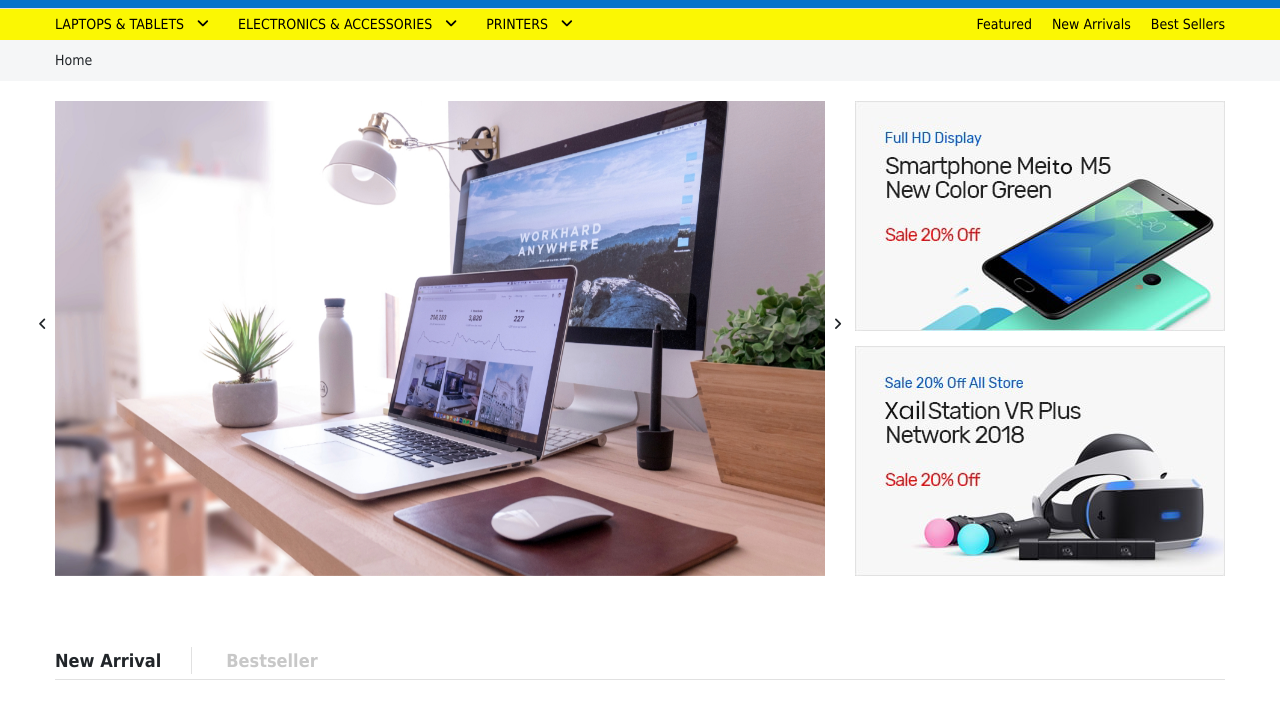
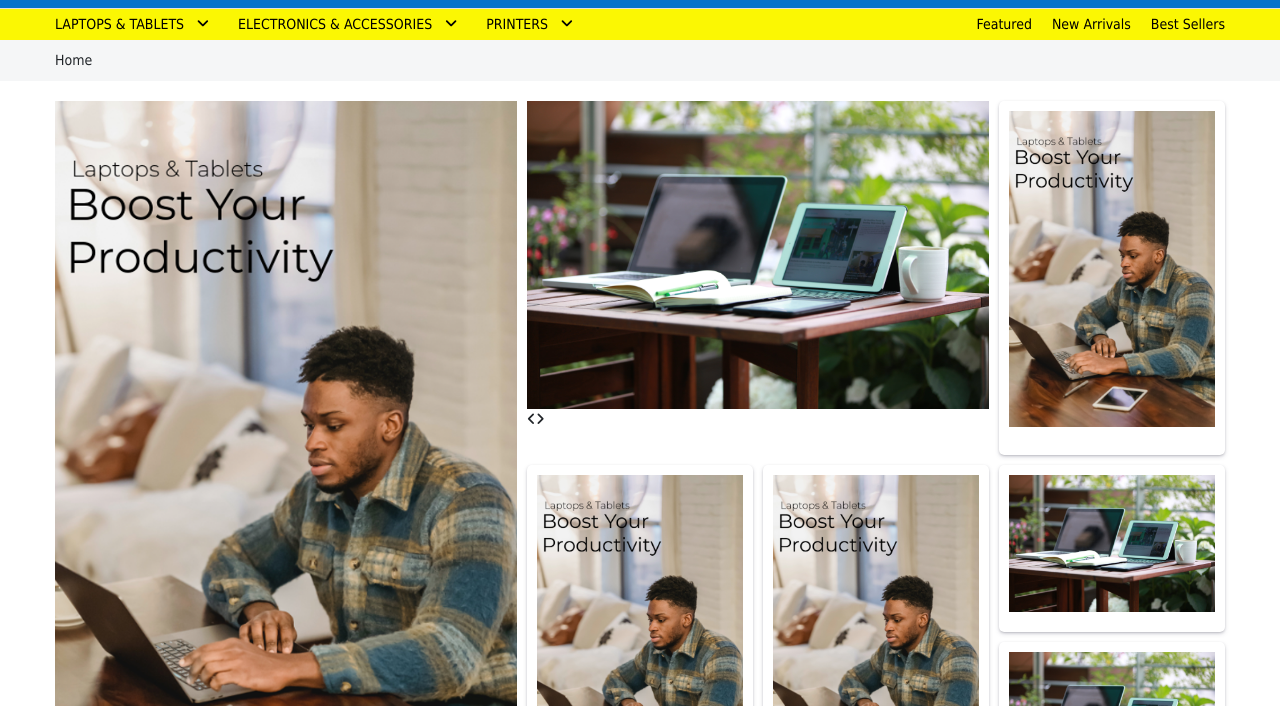
Before and after one commit to ErvinC256/ecommerce-microservices-frontend, a website: page index.html in a window 1280 px wide. Shown: the part 94-800 px from the top of the page. Drawn offline with nearby package versions, Linux system fonts and the light colour scheme; no server answers; files whose address does not match are found by name.

Commit message:
created grid for banner area

```diff
--- a/index.html
+++ b/index.html
@@ -120,49 +120,65 @@
                 </div>
             </div>
             <!-- Breadcrumb Area End Here -->
-            <!-- Begin Slider Banner Area -->
-            <div class="slider-banner-area mb-50">
+            <div class="mb-50">
                 <div class="container">
-                    <div class="row">
-                        <div class="col-8">
-                            <div class="slider-area">
-                                <div class="slider-active owl-carousel">
-                                    <div class="single-slide align-center-left bg-1">
-                                        <div class="slider-content">
-
-                                        </div>
-                                    </div>
-                                    <div class="single-slide align-center-left bg-2">
-                                        <div class="slider-content">
-
-                                        </div>
-                                    </div>
-                                    <div class="single-slide align-center-left bg-3">
-                                        <div class="slider-content">
-
-                                        </div>
+                    <div style="display: grid; grid-template-columns: repeat(5, 1fr); row-gap: 10px; column-gap: 10px;">
+                        <div style="grid-row: span 3; grid-column: span 2;">
+                            <img src="images/banner/Screenshot 2023-12-28 133234.png" alt="" width="100%">
+                        </div>
+                        <!-- <div style="grid-column: span 2;">
+                            <img src="images/banner/pexels-pixabay-221011.jpg" alt="" width="100%">
+                        </div>        -->
+                        <!-- Begin Slider Area -->
+                        <div class="slider-area" style="grid-column: span 2;">
+                            <div class="slider-active owl-carousel">
+                                <!-- Begin Single Slide Area -->
+                                <div class="single-slide align-center-left">
+                                    <div class="slider-progress"></div>
+                                    <div class="slider-content">
+                                        <img src="images/banner/pexels-pixabay-221011.jpg" alt="">
                                     </div>
                                 </div>
+                                <!-- Single Slide Area End Here -->
+                                <!-- Begin Single Slide Area -->
+                                <div class="single-slide align-center-left">
+                                    <div class="slider-progress"></div>
+                                    <div class="slider-content">
+                                        <img src="images/banner/pexels-pixabay-221011.jpg" alt="">
+                                    </div>
+                                </div>
+                                <!-- Single Slide Area End Here -->
+                                <!-- Begin Single Slide Area -->
+                                <div class="single-slide align-center-left">
+                                    <div class="slider-progress"></div>
+                                    <div class="slider-content">
+                                        <img src="images/banner/pexels-pixabay-221011.jpg" alt="">
+                                    </div>
+                                </div>
+                                <!-- Single Slide Area End Here -->
                             </div>
                         </div>
-                        <div class="col-4">
-                            <div class="banner-area">
-                                <div class="banner">
-                                    <a href="#">
-                                        <img src="images/banner/1_1.jpg" alt="">
-                                    </a>
-                                </div>
-                                <div class="banner mt-15">
-                                    <a href="#">
-                                        <img src="images/banner/1_2.jpg" alt="">
-                                    </a>
-                                </div>
-                            </div>
+                        <!-- Slider Area End Here -->
+                        <div style="padding: 10px; box-shadow: rgba(50, 50, 93, 0.25) 0px 2px 5px -1px, rgba(0, 0, 0, 0.3) 0px 1px 3px -1px; border-radius: 5px;">
+                            <img src="images/banner/Screenshot 2023-12-28 133234.png" alt="" width="100%">
+                        </div>
+                        <div style="grid-row: span 2; padding: 10px; box-shadow: rgba(50, 50, 93, 0.25) 0px 2px 5px -1px, rgba(0, 0, 0, 0.3) 0px 1px 3px -1px; border-radius: 5px;"">
+                            <img src="images/banner/Screenshot 2023-12-28 133234.png" alt="" width="100%">
+                        </div>
+                        <div style="grid-row: span 2; padding: 10px; box-shadow: rgba(50, 50, 93, 0.25) 0px 2px 5px -1px, rgba(0, 0, 0, 0.3) 0px 1px 3px -1px; border-radius: 5px;"">
+                            <img src="images/banner/Screenshot 2023-12-28 133234.png" alt="" width="100%">
+                        </div>
+                        <div style="padding: 10px; box-shadow: rgba(50, 50, 93, 0.25) 0px 2px 5px -1px, rgba(0, 0, 0, 0.3) 0px 1px 3px -1px; border-radius: 5px;">
+                            <img src="images/banner/pexels-pixabay-221011.jpg" alt="" width="100%">
+                        </div>
+                        <div style="padding: 10px; box-shadow: rgba(50, 50, 93, 0.25) 0px 2px 5px -1px, rgba(0, 0, 0, 0.3) 0px 1px 3px -1px; border-radius: 5px;">
+                            <img src="images/banner/pexels-pixabay-221011.jpg" alt="" width="100%">
                         </div>
                     </div>
+
                 </div>
+
             </div>
-            <!-- Slider Banner Area End Here -->
             <!-- Begin Product Tab Area -->
             <div class="product-tab-area mb-50">
                 <div class="container">
```
Also changed, not shown: images/banner/Screenshot 2023-12-28 133234.png (added), images/banner/pexels-pixabay-221011.jpg (added).
